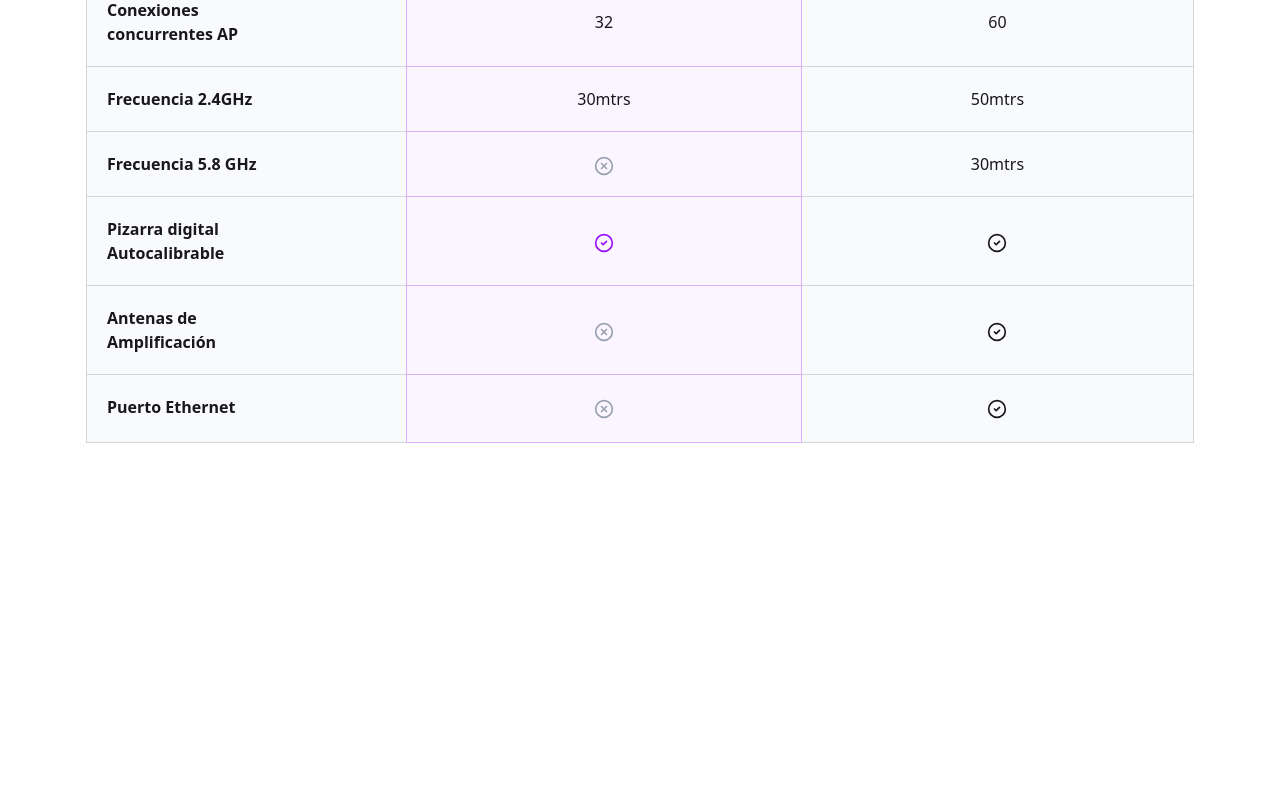
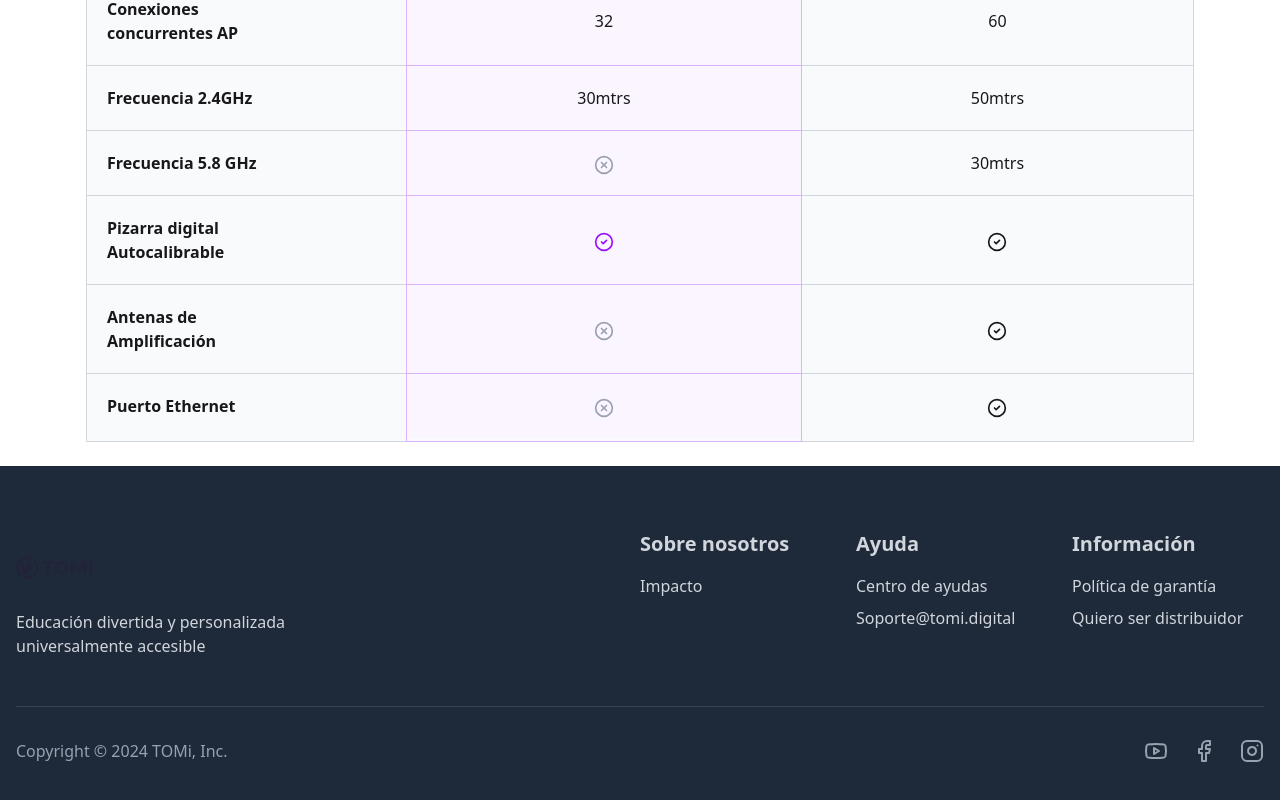
Before and after one commit to sr-roboto/TOMI8-LandingPage, a React (Vite) app: page / in a window 1280 px wide. Shown: the part 1714-2514 px from the top of the page. Before the commit the page ends 2181 px from the top, so only its background shows below. Built offline with nearby package versions, Linux system fonts and the light colour scheme.

Commit message:
Agregar componente Footer y ajustar estilos en NavBar, FAQ y TechnicalSpecifications

```diff
--- a/src/App.jsx
+++ b/src/App.jsx
@@ -3,6 +3,7 @@ import React from 'react';
 import { Routes, Route } from 'react-router-dom';
 import ProductPage from './pages/ProductPage';
 import Navbar from './components/NavBar';
+import Footer from './components/Footer';
 
 function App() {
   return (
@@ -11,6 +12,7 @@ function App() {
       <Routes>
         <Route path="/" element={<ProductPage />} />
       </Routes>
+      <Footer />
     </div>
   );
 }
--- a/src/components/FAQ.jsx
+++ b/src/components/FAQ.jsx
@@ -45,7 +45,7 @@ const FAQ = ({ openSections, toggleCollapse }) => {
 
   return (
     <div
-      className={`collapse collapse-arrow bg-base-100 rounded-none border-t border-[#A6A7B0] pt-[25px] mb-[20px] ${
+      className={`collapse collapse-arrow bg-base-100 rounded-none border-t border-gray-400 pt-6 mb-5 ${
         openSections['preguntas'] ? 'collapse-open' : 'collapse-close'
       }`}
     >
--- a/src/components/Footer.jsx
+++ b/src/components/Footer.jsx
@@ -1,7 +1,128 @@
 import React from 'react';
+import { Youtube, Facebook, Instagram } from 'lucide-react';
+import tomiIcon from '../assets/images/tomi-icon.svg';
 
 function Footer() {
-  return <div></div>;
+  return (
+    <>
+      {/* Footer */}
+      <footer className="w-full bg-gray-800 py-16">
+        <div className="container mx-auto px-4">
+          {/* Main content - logo left, navigation right */}
+          <div className="flex flex-col md:flex-row justify-between mb-12">
+            {/* Logo and tagline - left side */}
+            <div className="mb-8 md:mb-0 md:max-w-xs">
+              <img
+                src={tomiIcon}
+                alt=""
+                className="w-20 h-20 object-contain object-left"
+              />
+              <p className="text-gray-300">
+                Educación divertida y personalizada universalmente accesible
+              </p>
+            </div>
+
+            {/* Navigation grid - right side */}
+            <div className="grid grid-cols-1 md:grid-cols-3 gap-4 md:gap-6 md:w-1/2 md:ml-auto">
+              {/* About Us */}
+              <div>
+                <h3 className="text-xl font-semibold mb-4 text-gray-300">
+                  Sobre nosotros
+                </h3>
+                <ul>
+                  <li className="mb-2">
+                    <a
+                      href="#"
+                      className="text-gray-300 hover:text-white transition-colors"
+                    >
+                      Impacto
+                    </a>
+                  </li>
+                </ul>
+              </div>
+
+              {/* Help */}
+              <div>
+                <h3 className="text-xl font-semibold mb-4 text-gray-300">
+                  Ayuda
+                </h3>
+                <ul>
+                  <li className="mb-2">
+                    <a
+                      href="#"
+                      className="text-gray-300 hover:text-white transition-colors"
+                    >
+                      Centro de ayudas
+                    </a>
+                  </li>
+                  <li className="mb-2">
+                    <a
+                      href="#"
+                      className="text-gray-300 hover:text-white transition-colors"
+                    >
+                      Soporte@tomi.digital
+                    </a>
+                  </li>
+                </ul>
+              </div>
+
+              {/* Information */}
+              <div>
+                <h3 className="text-xl font-semibold mb-4 text-gray-300">
+                  Información
+                </h3>
+                <ul>
+                  <li className="mb-2">
+                    <a
+                      href="#"
+                      className="text-gray-300 hover:text-white transition-colors"
+                    >
+                      Política de garantía
+                    </a>
+                  </li>
+                  <li className="mb-2">
+                    <a
+                      href="#"
+                      className="text-gray-300 hover:text-white transition-colors"
+                    >
+                      Quiero ser distribuidor
+                    </a>
+                  </li>
+                </ul>
+              </div>
+            </div>
+          </div>
+
+          {/* Bottom bar */}
+          <div className="flex flex-col md:flex-row justify-between items-center pt-8 border-t border-gray-700">
+            <p className="text-gray-400 mb-4 md:mb-0">
+              Copyright © 2024 TOMi, Inc.
+            </p>
+            <div className="flex space-x-6">
+              <a
+                href="#"
+                className="text-gray-400 hover:text-white transition-colors"
+              >
+                <Youtube size={24} />
+              </a>
+              <a
+                href="#"
+                className="text-gray-400 hover:text-white transition-colors"
+              >
+                <Facebook size={24} />
+              </a>
+              <a
+                href="#"
+                className="text-gray-400 hover:text-white transition-colors"
+              >
+                <Instagram size={24} />
+              </a>
+            </div>
+          </div>
+        </div>
+      </footer>
+    </>
+  );
 }
 
 export default Footer;
--- a/src/components/NavBar.jsx
+++ b/src/components/NavBar.jsx
@@ -1,5 +1,5 @@
 import React from 'react';
-import tomiIcon from '../assets/tomi-icon.svg';
+import tomiIcon from '../assets/images/tomi-icon.svg';
 import { ChevronDown, Earth } from 'lucide-react';
 
 function NavBar() {
--- a/src/components/ProductDescription.jsx
+++ b/src/components/ProductDescription.jsx
@@ -12,7 +12,7 @@ const ProductDescription = ({ openSections, toggleCollapse }) => {
         name="my-accordion-2"
         onClick={() => toggleCollapse('descripcion')}
       />
-      <div className="collapse-title font-medium text-md md:text-2xl">
+      <div className="collapse-title font-medium text-lg md:text-2xl">
         Descripción
       </div>
       <div className="collapse-content text-base">
--- a/src/components/TechnicalSpecifications.jsx
+++ b/src/components/TechnicalSpecifications.jsx
@@ -49,7 +49,7 @@ const TechnicalSpecifications = ({ openSections, toggleCollapse }) => {
 
   return (
     <div
-      className={`collapse collapse-arrow cursor-pointer bg-base-100 rounded-none border-t border-[#A6A7B0] pt-6 mb-5 ${
+      className={`collapse collapse-arrow cursor-pointer bg-base-100 rounded-none border-t border-gray-400 pt-6 mb-5 ${
         openSections['especificaciones'] ? 'collapse-open' : 'collapse-close'
       }`}
     >
@@ -63,12 +63,12 @@ const TechnicalSpecifications = ({ openSections, toggleCollapse }) => {
       </div>
       <div className="collapse-content text-base">
         <div className="flex flex-1 pt-6">
-          <table className="flex-1 rounded-[5px] text-blue-black overflow-hidden">
+          <table className="flex-1 text-blue-black overflow-hidden rounded-lg">
             <tbody>
               {specs.map((spec, index) => (
                 <tr
                   key={index}
-                  className={index % 2 === 0 ? 'bg-gray-200' : ''}
+                  className={index % 2 === 0 ? 'bg-purple-100' : ''}
                 >
                   <td className="font-medium border-r border-white py-5 px-4 md:px-3 text-center whitespace-nowrap">
                     {spec.name}
```
Also changed, not shown: src/assets/images/tomi-icon.svg (renamed from src/assets/tomi-icon.svg).
